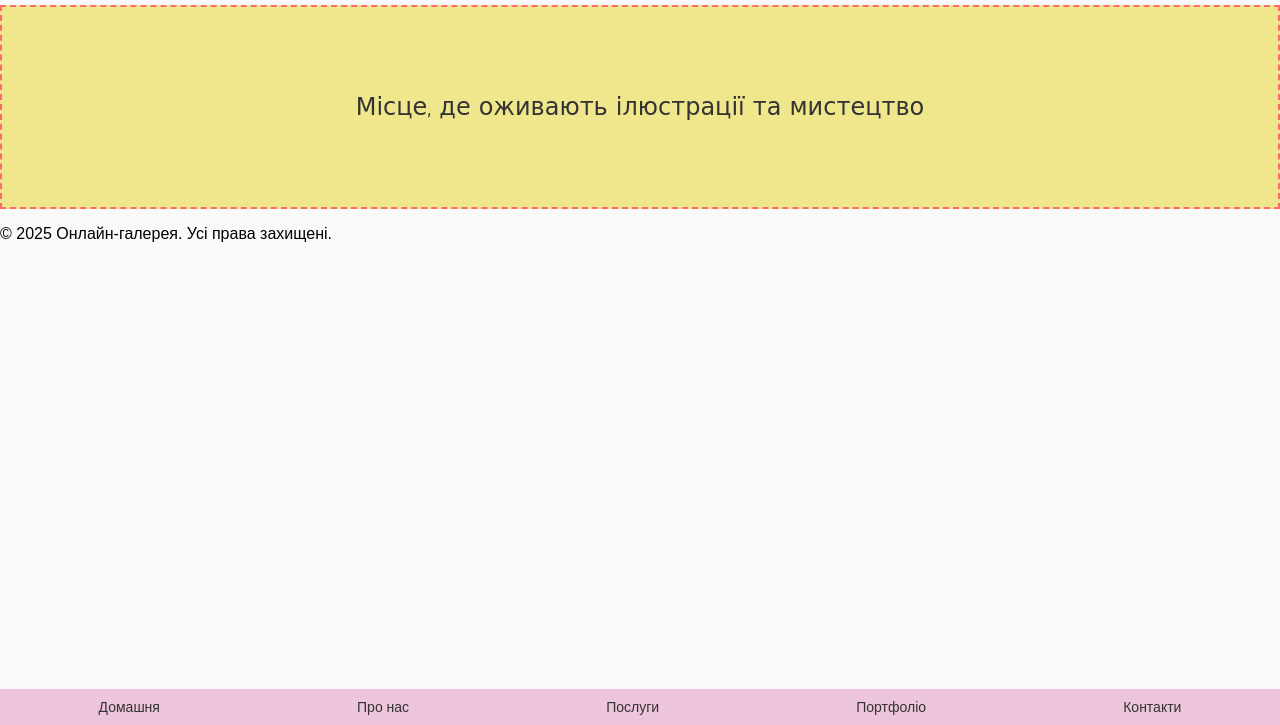
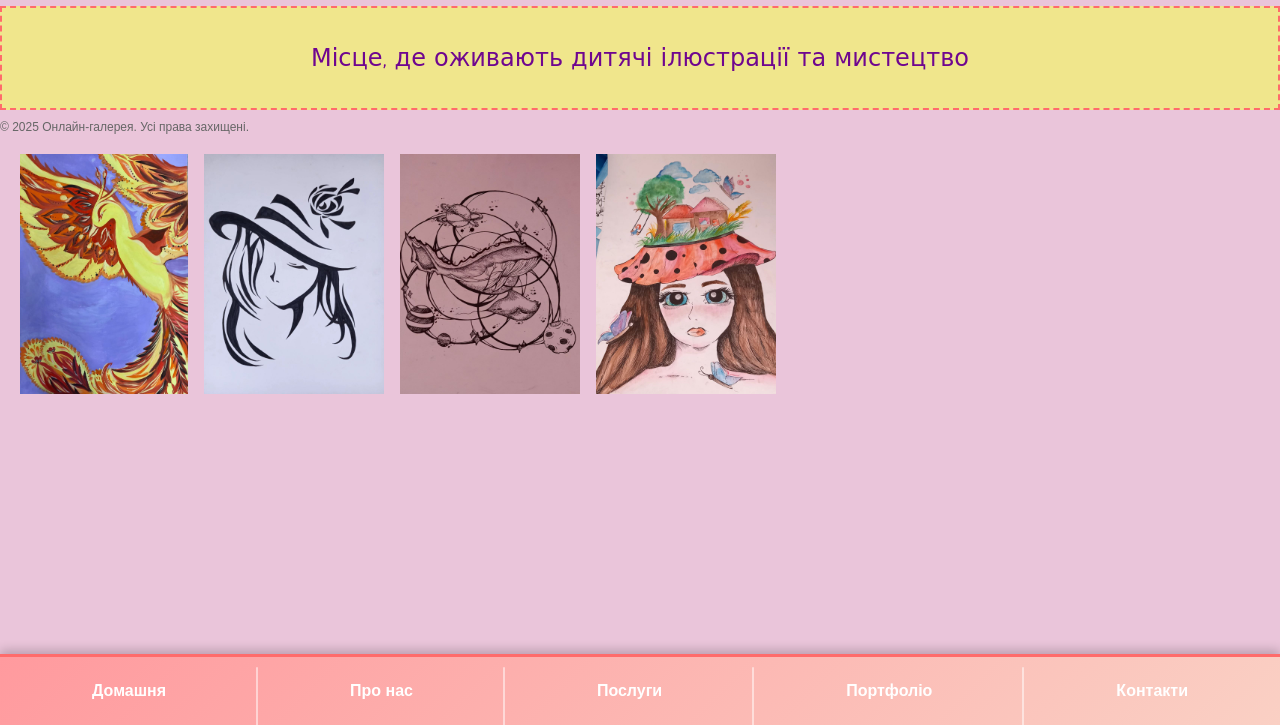
Before and after one commit to Dinnnn164/html-css, a plain HTML site: page index.html in a window 1280 px wide. Shown: the part 75-800 px from the top of the page. Drawn offline with Linux system fonts and the light colour scheme.

Commit message:
Додавання картин

```diff
--- a/css/style.css
+++ b/css/style.css
@@ -1,36 +1,76 @@
+
 body {
-    font-family: Arial, sans-serif;
+    font-family: 'Poppins', sans-serif;
     margin: 0;
     padding: 0;
-    background-color: #f9f9f9;
+    background-color: #eac5da;
 }
 
 header {
     text-align: center;
-    margin: 20px 0;
+    color: #6f068f;
+    font-family: 'Comic Sans MS', cursive, sans-serif;
 }
 
 .hero {
     display: flex;
     justify-content: center;
     align-items: center;
-    height: 200px;
+    margin: 10px 0;
+    height: 100px;
     background-color: #f0e68c;
     font-family: 'Comic Sans MS', cursive, sans-serif;
     font-size: 24px;
-    color: #333;
+    color: #6f068f;
     border: 2px dashed #ff6b6b;
 }
 
+.footer-text {
+    font-size: 12px;
+    color: #666;
+    text-align: light;
+    margin-top: 5px;
+}
+
+
+.pictures {
+    display: flex;
+    height: 15rem;
+    gap: 1rem;
+    margin: 20px;
+}
+
+.pictures  {
+    flex: 1;
+    border-radius: 1rem;
+    background-position: center;
+    background-repeat: no-repeat;
+    background-size: cover;
+    transition: all .8s cubic-bezier(.25, .4, .45, 1.4);
+}
+
+
+
+.pictures:hover {
+    flex: 5;
+}
+
+
+
+
+
+/* Нижня панель */
 .bottom-nav {
     position: fixed;
     bottom: 0;
     left: 0;
     width: 100%;
-    background: #edc5dc;
+    background: linear-gradient(135deg, #ff9a9e, #fad0c4);
     display: flex;
-    justify-content: space-around;
-    padding: 10px 0;
+    justify-content: center;
+    padding: 15px 0;
+    box-shadow: 0 -4px 10px rgba(0, 0, 0, 0.2);
+    border-top: 3px solid #ff6b6b;
 }
 
 .bottom-nav ul {
@@ -44,13 +84,37 @@ header {
 
 .bottom-nav li {
     text-align: center;
+    flex-grow: 1;
+    position: relative;
 }
 
 .bottom-nav a {
     text-decoration: none;
-    color: #333;
-    font-size: 14px;
-    display: flex;
-    flex-direction: column;
-    align-items: center;
+    color: #fff;
+    font-size: 16px;
+    font-weight: 600;
+    transition: all 0.3s ease-in-out;
+    padding: 10px 15px;
+    display: inline-block;
+    border-radius: 8px;
 }
+
+/* Анімація при наведенні */
+.bottom-nav a:hover {
+    background-color: #f0e68cc6;
+    transform: scale(1.05);
+    box-shadow: 0 4px 8px rgba(0, 0, 0, 0.2);
+}
+
+/* вертикальні роздільники */
+.bottom-nav li:not(:last-child)::after {
+    content: "";
+    position: absolute;
+    top: 50%;
+    right: 0;
+    transform: translateY(-30%);
+    height: 210%;
+    width: 2px;
+    background: rgba(255, 255, 255, 0.5);
+    border-radius: 2px;
+}
--- a/index.html
+++ b/index.html
@@ -12,8 +12,11 @@
     </header>
 
     <section class="hero">
-        <p>Місце, де оживають ілюстрації та мистецтво</p>
+        <p>Місце, де оживають дитячі ілюстрації та мистецтво</p>
     </section>
+
+
+
 
     <footer>
         <nav class="bottom-nav">
@@ -25,7 +28,17 @@
                 <li><a href="pages/contact.html">Контакти</a></li>
             </ul>
         </nav>
-        <p>&copy; 2025 Онлайн-галерея. Усі права захищені.</p>
+        <p class="footer-text">&copy; 2025 Онлайн-галерея. Усі права захищені.</p>
     </footer>
+
+    <div class="pictures">
+        <img src="assets/images/picture.1.jpg" >
+        <img src="assets/images/picture.2.jpg" >
+        <img src="assets/images/picture.3.jpg" >
+        <img src="assets/images/picture.4.jpg" >
+
+    </div>
+
+
 </body>
 </html>
```
Also changed, not shown: assets/images/picture.1.jpg (added), assets/images/picture.2.jpg (added), assets/images/picture.3.jpg (added), assets/images/picture.4.jpg (added).
